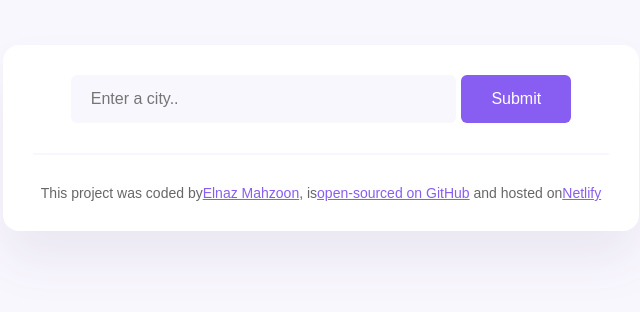
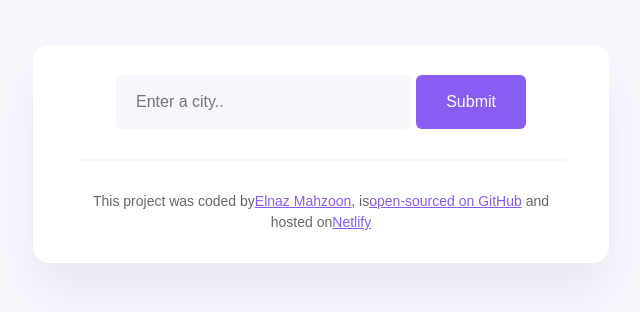
Before and after one commit to elnazmahzoon/weather-engine, a React (Create React App) app: page / in a window 1280 px wide. Shown: the top 312 px of the page, without its empty margins (319-959 px from the left). Built offline with nearby package versions, Linux system fonts and the light colour scheme.

Commit message:
Add bootstrap

```diff
--- a/package.json
+++ b/package.json
@@ -7,6 +7,7 @@
     "@testing-library/react": "^13.4.0",
     "@testing-library/user-event": "^13.5.0",
     "axios": "^1.6.8",
+    "bootstrap": "^5.3.3",
     "react": "^18.2.0",
     "react-dom": "^18.2.0",
     "react-scripts": "5.0.1",
--- a/public/index.html
+++ b/public/index.html
@@ -7,37 +7,14 @@
     <meta name="theme-color" content="#000000" />
     <meta
       name="description"
-      content="Web site created using create-react-app"
+      content="Weather application"
     />
     <link rel="apple-touch-icon" href="%PUBLIC_URL%/logo192.png" />
-    <!--
-      manifest.json provides metadata used when your web app is installed on a
-      user's mobile device or desktop. See https://developers.google.com/web/fundamentals/web-app-manifest/
-    -->
     <link rel="manifest" href="%PUBLIC_URL%/manifest.json" />
-    <!--
-      Notice the use of %PUBLIC_URL% in the tags above.
-      It will be replaced with the URL of the `public` folder during the build.
-      Only files inside the `public` folder can be referenced from the HTML.
-
-      Unlike "/favicon.ico" or "favicon.ico", "%PUBLIC_URL%/favicon.ico" will
-      work correctly both with client-side routing and a non-root public URL.
-      Learn how to configure a non-root public URL by running `npm run build`.
-    -->
-    <title>React App</title>
+    <title>React Weather App</title>
   </head>
   <body>
     <noscript>You need to enable JavaScript to run this app.</noscript>
     <div id="root"></div>
-    <!--
-      This HTML file is a template.
-      If you open it directly in the browser, you will see an empty page.
-
-      You can add webfonts, meta tags, or analytics to this file.
-      The build step will place the bundled scripts into the <body> tag.
-
-      To begin the development, run `npm start` or `yarn start`.
-      To create a production bundle, use `npm run build` or `yarn build`.
-    -->
   </body>
 </html>
--- a/src/App.js
+++ b/src/App.js
@@ -1,3 +1,5 @@
+import 'bootstrap/dist/css/bootstrap.css';
+
 import Main from "./Main";
 import Footer from "./Footer";
 
@@ -6,8 +8,10 @@ import './App.css';
 function App() {
   return (
     <div className="App">
-      <Main />
-      <Footer />
+      <div className='container'>
+        <Main />
+        <Footer />
+      </div>
     </div>
   );
 }
```
Also changed, not shown: 1 other file (tests, documents, lock files or other folders).
